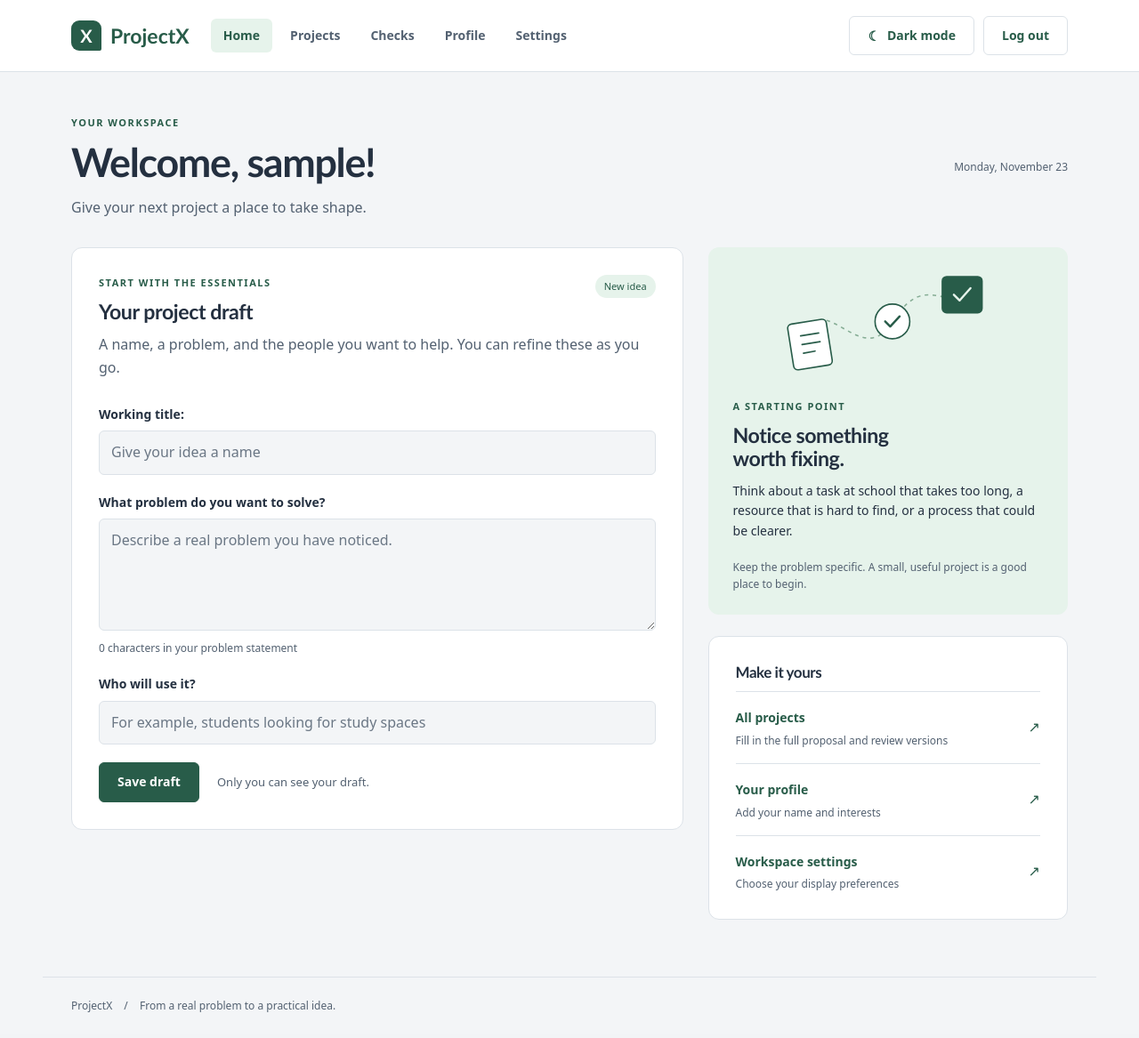
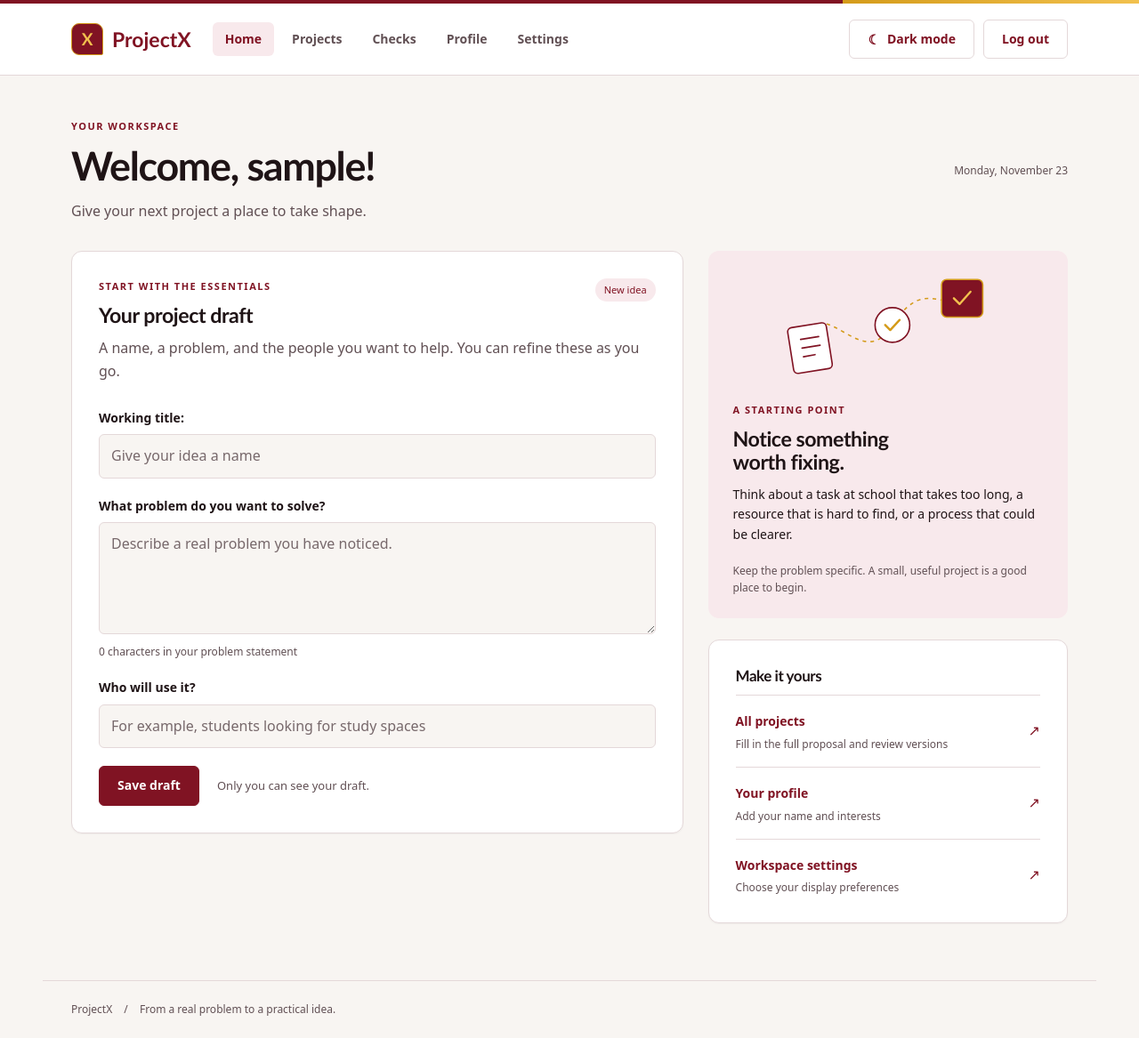
Before and after one commit to Cozyx213/projecx, a Django app: page / in a window 1280 px wide. Shown: the whole page at 89% size. Before the commit the page ends 1138 px from the top, so only its background shows below. Run offline with Django 5.2, Linux system fonts and the light colour scheme; the visitor is signed in with stand-in values (Sample User, id 1); data that the repository does not hold is empty; parts of the project's set-up code (start-up, migrations or seed data) failed here and were passed over.

Commit message:
style(theme): restyle workspace and illustrations with CIT-U maroon and gold theme

```diff
--- a/static/css/shared/base.css
+++ b/static/css/shared/base.css
@@ -1,26 +1,36 @@
 :root {
     color-scheme: light;
-    --bg: #f3f5f7;
+    --bg: #f8f5f2;
     --surface: #ffffff;
-    --ink: #243040;
-    --muted: #536171;
-    --line: #dce2e8;
-    --green: #285c49;
-    --tint: #e6f3eb;
-    --focus: #b26a16;
-    --error: #a32121;
+    --ink: #1f1416;
+    --muted: #615054;
+    --line: #e4d8d9;
+    --maroon: #801323;
+    --maroon-deep: #610d1a;
+    --gold: #d49b1a;
+    --gold-bright: #f2c14e;
+    --green: var(--maroon);
+    --low: #2b6b4f;
+    --tint: #f8e9ec;
+    --focus: #c58b10;
+    --error: #b91c1c;
 }
 :root[data-theme="dark"] {
     color-scheme: dark;
-    --bg: #17221e;
-    --surface: #202f29;
-    --ink: #edf3ef;
-    --muted: #b1c3b9;
-    --line: #41544a;
-    --green: #b0dfc5;
-    --tint: #2b4235;
-    --focus: #edbd7d;
-    --error: #ffb6b6;
+    --bg: #160d10;
+    --surface: #221419;
+    --ink: #f7f1f2;
+    --muted: #c2adb3;
+    --line: #432b32;
+    --maroon: #f2c14e;
+    --maroon-deep: #e0ab34;
+    --gold: #f2c14e;
+    --gold-bright: #f7d47c;
+    --green: var(--maroon);
+    --low: #7ad3a8;
+    --tint: #3a1822;
+    --focus: #f7d47c;
+    --error: #ff8f8f;
 }
 * { box-sizing: border-box; }
 body { margin: 0; background: var(--bg); color: var(--ink); font: 16px/1.6 system-ui, sans-serif; }
@@ -32,10 +42,11 @@ h1, h2, .brand { font-family: "Trebuchet MS", system-ui, sans-serif; line-height
 h1 { font-size: clamp(2rem, 4vw, 2.8rem); letter-spacing: -1.3px; margin: 10px 0 12px; overflow-wrap: anywhere; }
 h2 { font-size: 1.45rem; letter-spacing: -.45px; margin: 0 0 12px; overflow-wrap: anywhere; }
 p { margin: 0 0 20px; }
-.site-header { border-bottom: 1px solid var(--line); background: var(--surface); }
+.site-header { position: relative; border-bottom: 1px solid var(--line); background: var(--surface); }
+.site-header::before { content: ""; display: block; height: 4px; background: linear-gradient(90deg, #801323 0%, #801323 74%, #d49b1a 74%, #f2c14e 100%); }
 .header-inner { max-width: 1184px; margin: auto; padding: 18px 32px; display: flex; align-items: center; gap: 24px; }
 .brand { display: inline-flex; gap: 10px; align-items: center; text-decoration: none; font-size: 23px; font-weight: 800; white-space: nowrap; flex-shrink: 0; }
-.brand-mark { background: var(--green); color: var(--surface); font-size: 20px; display: grid; place-items: center; width: 34px; height: 34px; border-radius: 9px 9px 2px 9px; }
+.brand-mark { background: #801323; color: #f2c14e; border: 1.5px solid #d49b1a; font-size: 19px; display: grid; place-items: center; width: 36px; height: 36px; border-radius: 9px 9px 2px 9px; }
 nav { display: flex; align-items: center; gap: 6px; }
 nav a { text-decoration: none; color: var(--muted); padding: 8px 14px; border-radius: 6px; font-size: 14px; font-weight: 600; white-space: nowrap; }
 nav a[aria-current="page"], nav a:hover { color: var(--green); background: var(--tint); }
@@ -48,8 +59,9 @@ nav a[aria-current="page"], nav a:hover { color: var(--green); background: var(-
 .page { max-width: 1184px; margin: 0 auto; padding: 48px 32px 64px; min-height: calc(100vh - 166px); }
 .page-heading { margin-bottom: 32px; }
 .page-heading p { margin-bottom: 0; }
-.eyebrow { display: block; color: var(--green); font-size: 11px; font-weight: 750; letter-spacing: 1.5px; text-transform: uppercase; margin-bottom: 10px; }
-.panel { background: var(--surface); border: 1px solid var(--line); border-radius: 12px; padding: 30px; min-width: 0; }
+.eyebrow { display: block; color: var(--gold); font-size: 11px; font-weight: 750; letter-spacing: 1.5px; text-transform: uppercase; margin-bottom: 10px; }
+:root:not([data-theme="dark"]) .eyebrow { color: var(--maroon); }
+.panel { background: var(--surface); border: 1px solid var(--line); border-radius: 12px; padding: 30px; min-width: 0; box-shadow: 0 1px 2px rgba(31, 20, 22, 0.04); }
 .muted, .helptext { color: var(--muted); }
 .small, .helptext, form ul { font-size: 13px; }
 form p { margin: 0 0 20px; }
@@ -69,7 +81,7 @@ form ul { padding-left: 20px; }
 .form-actions a { font-size: 14px; }
 .errorlist { color: var(--error); }
 [aria-invalid="true"] { outline: 1px solid var(--error); }
-.notice { padding: 14px 18px; border-radius: 6px; background: var(--tint); color: var(--green); border-left: 3px solid var(--green); }
+.notice { padding: 14px 18px; border-radius: 6px; background: var(--tint); color: var(--green); border-left: 3px solid var(--gold); }
 .character-count { color: var(--muted); font-size: 12px; margin-top: -10px; }
 .feature-icon { display: block; margin-bottom: 20px; }
 .auth-submit { width: 100%; }
--- a/static/css/similarity/checks.css
+++ b/static/css/similarity/checks.css
@@ -9,8 +9,8 @@
 .check-table tbody th span { display: block; font-weight: 400; }
 .score-pill { display: inline-block; min-width: 52px; text-align: center; font-size: 12px; font-weight: 700; padding: 4px 10px; border-radius: 16px; background: var(--line); color: var(--ink); }
 .level-high { --level: var(--error); }
-.level-moderate { --level: var(--focus); }
-.level-low, .level-none { --level: var(--green); }
+.level-moderate { --level: var(--gold); }
+.level-low, .level-none { --level: var(--low); }
 .score-pill.level-high, .score-pill.level-moderate, .score-pill.level-low { background: transparent; color: var(--level); border: 1px solid var(--level); }
 .empty-checks { text-align: center; padding: 24px 0 8px; }
 .empty-checks img { display: block; margin: 0 auto 16px; }
--- a/templates/base.html
+++ b/templates/base.html
@@ -5,7 +5,7 @@
     <meta charset="UTF-8">
     <meta name="viewport" content="width=device-width, initial-scale=1">
     <title>{% block title %}{% endblock %} | ProjectX</title>
-    <link rel="stylesheet" href="{% static 'css/shared/base.css' %}?v=2">
+    <link rel="stylesheet" href="{% static 'css/shared/base.css' %}?v=3">
     {% block styles %}{% endblock %}
 </head>
 <body class="{% block body_class %}{% endblock %}">
--- a/templates/similarity/checks.html
+++ b/templates/similarity/checks.html
@@ -1,7 +1,7 @@
 {% extends "base.html" %}
 {% load static %}
 {% block title %}Similarity checks{% endblock %}
-{% block styles %}<link rel="stylesheet" href="{% static 'css/similarity/checks.css' %}">{% endblock %}
+{% block styles %}<link rel="stylesheet" href="{% static 'css/similarity/checks.css' %}?v=3">{% endblock %}
 {% block content %}
 <header class="page-heading">
     <span class="eyebrow">Is your idea distinct?</span>
--- a/templates/similarity/detail.html
+++ b/templates/similarity/detail.html
@@ -1,7 +1,7 @@
 {% extends "base.html" %}
 {% load static %}
 {% block title %}Check results{% endblock %}
-{% block styles %}<link rel="stylesheet" href="{% static 'css/similarity/checks.css' %}">{% endblock %}
+{% block styles %}<link rel="stylesheet" href="{% static 'css/similarity/checks.css' %}?v=3">{% endblock %}
 {% block content %}
 <p class="breadcrumb"><a href="{% url 'similarity:list' %}">Similarity checks</a> <span aria-hidden="true">/</span> {{ version.title }}</p>
 <header class="page-heading result-heading">
```
Also changed, not shown: static/images/home/project-path.svg, static/images/login/idea-notes.svg, static/images/profile/avatar.svg, static/images/projects/folders.svg, static/images/register/notebook.svg, static/images/similarity/compare.svg, static/images/user_settings/preferences.svg.
